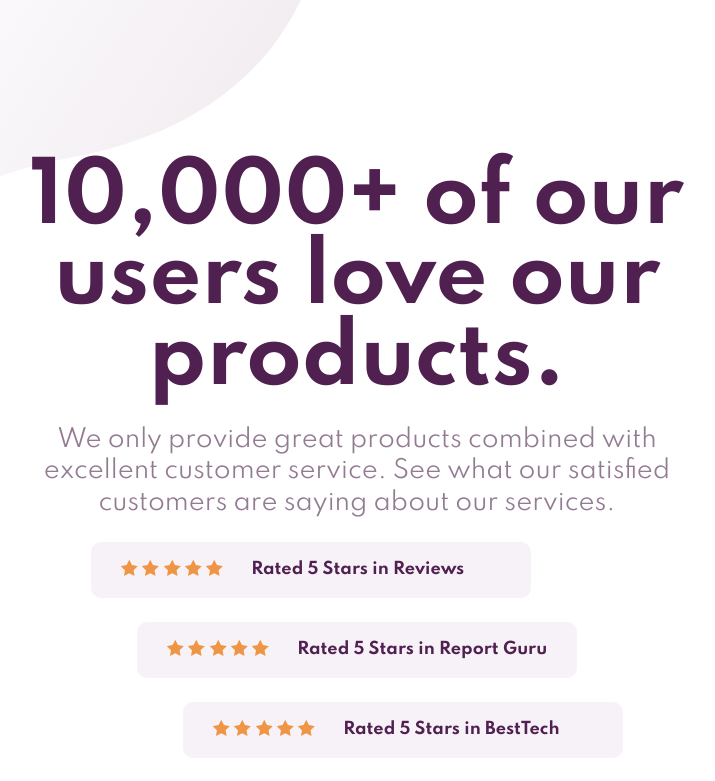
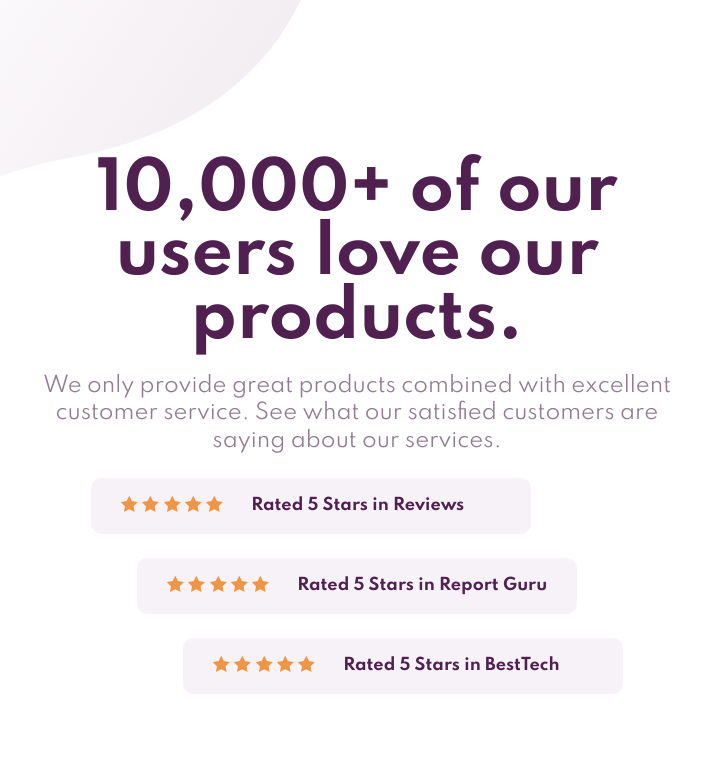
Before and after one commit to Sonu-dhall/Challenges, a plain HTML site: page social-proof-section-master/index.html in a window 1280 px wide. Shown: the top 781 px of the page, without its empty margins (283-998 px from the left). Drawn offline with Linux system fonts and the light colour scheme.

Commit message:
Update CSS Challenges Section proof Social

```diff
--- a/social-proof-section-master/assets/scss/module/_social.scss
+++ b/social-proof-section-master/assets/scss/module/_social.scss
@@ -9,13 +9,13 @@
     .social__content {
         max-width: 654px;
         .social__content--title {
-            font-size: 5.01875005018752em;
+            font-size: 4em;
             line-height: 1;
         }
         .social__content--description {
             margin-top: 1em;
             color: $dark-grayish-magenta;
-            font-size: 1.505625015056256em;
+            font-size: 1.3125em;
             line-height: 1.3;
         }
     }
```
Also changed, not shown: social-proof-section-master/assets/css/app.css.
